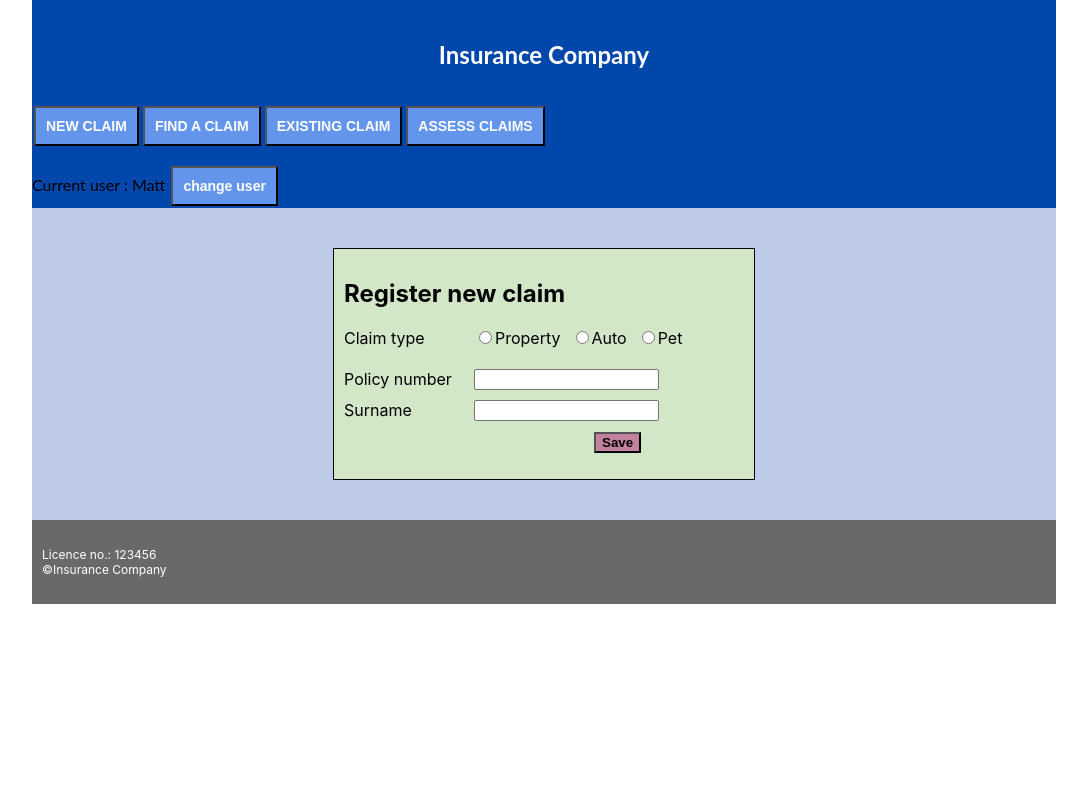
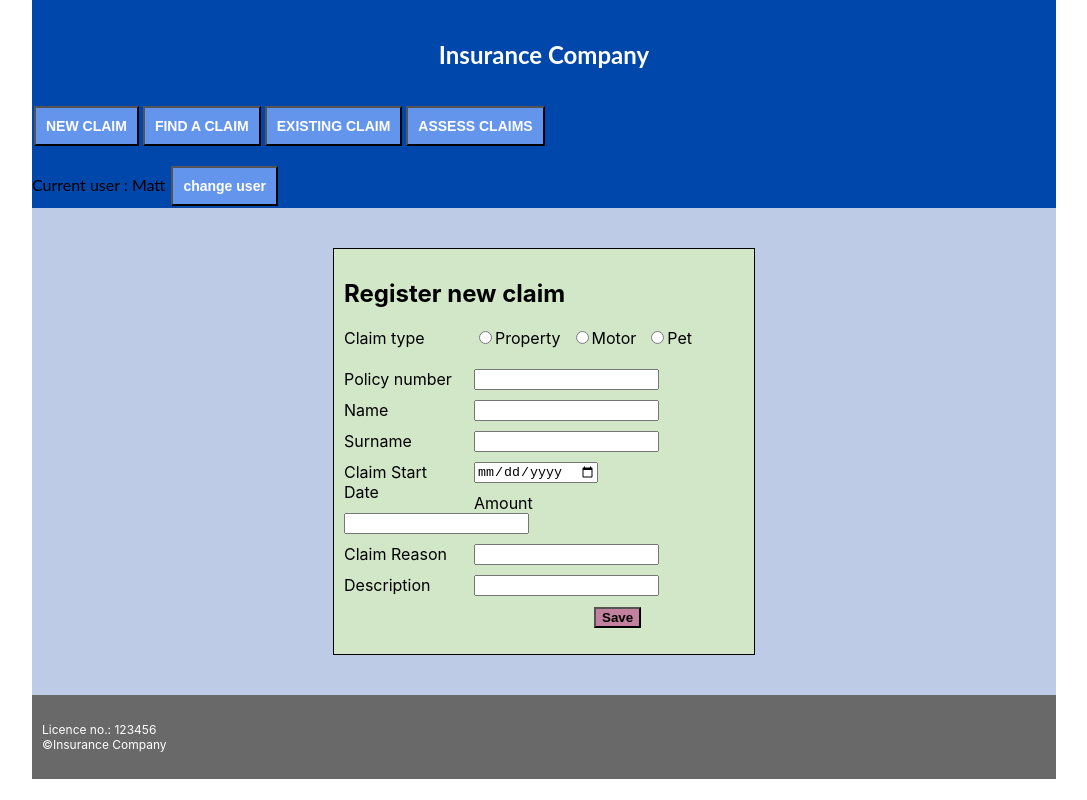
Before and after one commit to peterlesko/claims-ui, a React (Create React App) app: page /newClaim in a window 1280 px wide. Shown: the whole page, without its empty margins (96-1183 px from the left). Built offline with nearby package versions, Linux system fonts and the light colour scheme.

Commit message:
new input fields

```diff
--- a/src/Components/Claim/AssessClaims/AssessClaims.js
+++ b/src/Components/Claim/AssessClaims/AssessClaims.js
@@ -51,7 +51,7 @@ const AssessClaims = (props) => {
   useEffect(() => { getClaimDataFromServer() }, []);
 
   const displayClaims = claims
-    .filter(claim => claim.status === "open")
+    .filter(claim => claim.status === "new")
     .map(claim => <ClaimRow key={claim.claimId} claimId={claim.claimId} type={claim.type}
                   policyNumber={claim.policyNumber} surname={claim.surname}
                   claimOpenDate={claim.claimOpenDate} status={claim.status}/> );
--- a/src/Components/Claim/NewClaim/NewClaim.js
+++ b/src/Components/Claim/NewClaim/NewClaim.js
@@ -6,7 +6,10 @@ import './NewClaim.css';
 
 const RegisterClaim = () => {
 
-  const emptyClaim = { type: "", policyNumber: "", surname: "" }
+  // const emptyClaim = { type: "", date : new Date().toISOString().slice(0,10),
+  //                     policyNumber: "", surname: ""};
+
+  const emptyClaim = { type: "new",  claimStartDate : "", policyNumber: "", surname: "" };
 
   const newClaimReducer = (existingState, data) => {
     return {...existingState, [data.field] : data.value}
@@ -35,7 +38,7 @@ const RegisterClaim = () => {
     dispatch(dataToChange);
   }
 
-  const {claimId, policyNumber, surname, type} = newClaim;
+  const {claimId, policyNumber, surname, type, claimStartDate} = newClaim;
 
   const [message, setMessage] = useState("");
   const [saving, setSaving] = useState(false);
@@ -99,77 +102,102 @@ const RegisterClaim = () => {
         <div  className="radio-container">
           <label>Claim type</label>
 
-          {/* {/* <input onChange={handleChange} checked={type === "property"}
-          id="property" value={newClaim.type} name="type" type="radio"/>
-          <label className="radio-label" htmlFor="property">Property</label>
-
-          <input onChange={handleChange} checked={selectedTypeRadio === "auto"}
-          id="auto" value={newClaim.type} name="type" type="radio" />
-          <label className="radio-label" htmlFor="auto">Auto</label>
-
-          <input onChange={handleChange}  checked={selectedTypeRadio === "pet"}
-          id="pet" value={newClaim.type} name="type" type="radio"/> */}
-
-
           <input onChange={handleChange} checked={type === "property"}
           id="type" value="property" name="type" type="radio"/>
           <label className="radio-label" htmlFor="property">Property</label>
 
-          <input onChange={handleChange} checked={type === "auto"}
-          id="type" value="auto" name="type" type="radio" />
-          <label className="radio-label" htmlFor="auto">Auto</label>
+          <input onChange={handleChange} checked={type === "motor"}
+          id="type" value="motor" name="type" type="radio" />
+          <label className="radio-label" htmlFor="motor">Motor</label>
 
           <input onChange={handleChange}  checked={type === "pet"}
           id="type" value="pet" name="type" type="radio"/>
           <label className="radio-label" htmlFor="pet">Pet</label>
-
-
-          {/* <input onChange={handleChange} checked={selectedTypeRadio === "property"}
-          id="property" value={newClaim.type} name="type" type="radio"/>
-          <label className="radio-label" htmlFor="property">Property</label>
-
-          <input onChange={handleChange} checked={selectedTypeRadio === "auto"}
-          id="auto" value={newClaim.type} name="type" type="radio" />
-          <label className="radio-label" htmlFor="auto">Auto</label>
-
-          <input onChange={handleChange}  checked={selectedTypeRadio === "pet"}
-          id="pet" value={newClaim.type} name="type" type="radio"/>
-          <label className="radio-label" htmlFor="pet">Pet</label> */}
-
-
-          {/* <input  onChange={handleChange} id="property" value={newClaim.property} name="type" type="radio"/>
-          <label className="radio-label" htmlFor="property">Property</label>
-
-          <input onChange={handleChange} id="auto" value={newClaim.auto} name="type" type="radio" />
-          <label className="radio-label" htmlFor="auto">Auto</label>
-
-          <input onChange={handleChange} id="pet" value={newClaim.pet} name="type" type="radio"/>
-          <label className="radio-label" htmlFor="pet">Pet</label> */}
-
-{/*
-          <input  onChange={handleChange} id="property" value={newClaim.type} name="type" type="radio"/>
-          <label className="radio-label" htmlFor="property">Property</label>
-
-          <input onChange={handleChange} id="auto" value={newClaim.type} name="type" type="radio" />
-          <label className="radio-label" htmlFor="auto">Auto</label>
-
-          <input onChange={handleChange} id="pet" value={newClaim.type} name="type" type="radio"/>
-          <label className="radio-label" htmlFor="pet">Pet</label> */}
 
         </div>
 
         <label htmlFor="policyNumber">Policy number</label>
         <input onChange={handleChange} id="policyNumber" value={newClaim.policyNumber} type="text" />
 
+        <label htmlFor="name">Name</label>
+        <input onChange={handleChange} id="name" value={newClaim.name} type="text" />
+
         <label htmlFor="surname">Surname</label>
         <input onChange={handleChange} id="surname" value={newClaim.surname} type="text" />
+
+        <label htmlFor="claimStartDate">Claim Start Date</label>
+        <input onChange={handleChange} id="claimStartDate" value={newClaim.claimStartDate} type="date" />
+
+        <label htmlFor="amount">Amount</label>
+        <input onChange={handleChange} id="amount" value={newClaim.amount} type="text" />
+
+        <label htmlFor="claimReason">Claim Reason</label>
+        <input onChange={handleChange} id="claimReason" value={newClaim.claimReason} type="text" />
+
+        <label htmlFor="description">Description</label>
+        <input onChange={handleChange} id="description" value={newClaim.description} type="text" />
+
+        {selectedTypeRadio === "property" && (
+          <>
+          <label htmlFor="address">Address</label>
+          <input onChange={handleChange} id="address" value={newClaim.address} type="text" />
+          </>
+        )}
+
+        {selectedTypeRadio === "motor" && (
+          <>
+          <label htmlFor="motorMake">Make</label>
+          <input onChange={handleChange} id="motorMake" value={newClaim.motorMake} type="text" />
+
+          <label htmlFor="motorModel">Model</label>
+          <input onChange={handleChange} id="motorModel" value={newClaim.motorModel} type="text" />
+
+          <label htmlFor="motorYom">YOM</label>
+          <input onChange={handleChange} id="motorYom" value={newClaim.motorYom} type="text" />
+          </>
+        )}
+
+        {selectedTypeRadio === "pet" && (
+          <>
+          <label htmlFor="petType">Pet Type</label>
+          <input onChange={handleChange} id="petType" value={newClaim.petType} type="text" />
+
+          <label htmlFor="petBreed">Pet Breed</label>
+          <input onChange={handleChange} id="petBreed" value={newClaim.petBreed} type="text" />
+          </>
+        )}
+
+
+        <button disabled={saving} className="registerclaim_button" type="submit">Save</button>
+        <p>{message}</p>
+
 
         {/* style={{editMode: visible ? "block" : "none"}} */}
         {/* <label htmlFor="status" style={{display: editMode ? "block" : "none"}} >Status</label>
         <input onChange={handleChange} id="status" value={newClaim.status} type="text" style={{display: editMode ? "block" : "none"}} /> */}
 
-        <button disabled={saving} className="registerclaim_button" type="submit">Save</button>
-        <p>{message}</p>
+
+        {/* {editMode === false && (<label htmlFor="status">Status</label> && <input onChange={handleChange} id="status" value={newClaim.status} type="text" />) */}
+
+
+{/*
+        {selectedTypeRadio === "auto" && (
+          <>
+          <label htmlFor="status">Status</label>
+          <input onChange={handleChange} id="status" value={newClaim.status} type="text" />
+          </>
+        )} */}
+
+      {/* <div aria-hidden={ selectedTypeRadio !== "auto" }>
+        <>
+        <label htmlFor="status">Status</label>
+        <input onChange={handleChange} id="status" value={newClaim.status} type="text" />
+        </>
+      </div> */}
+
+{/* selectedTypeRadio */}
+
+
 
       </form>
     </div>
```
